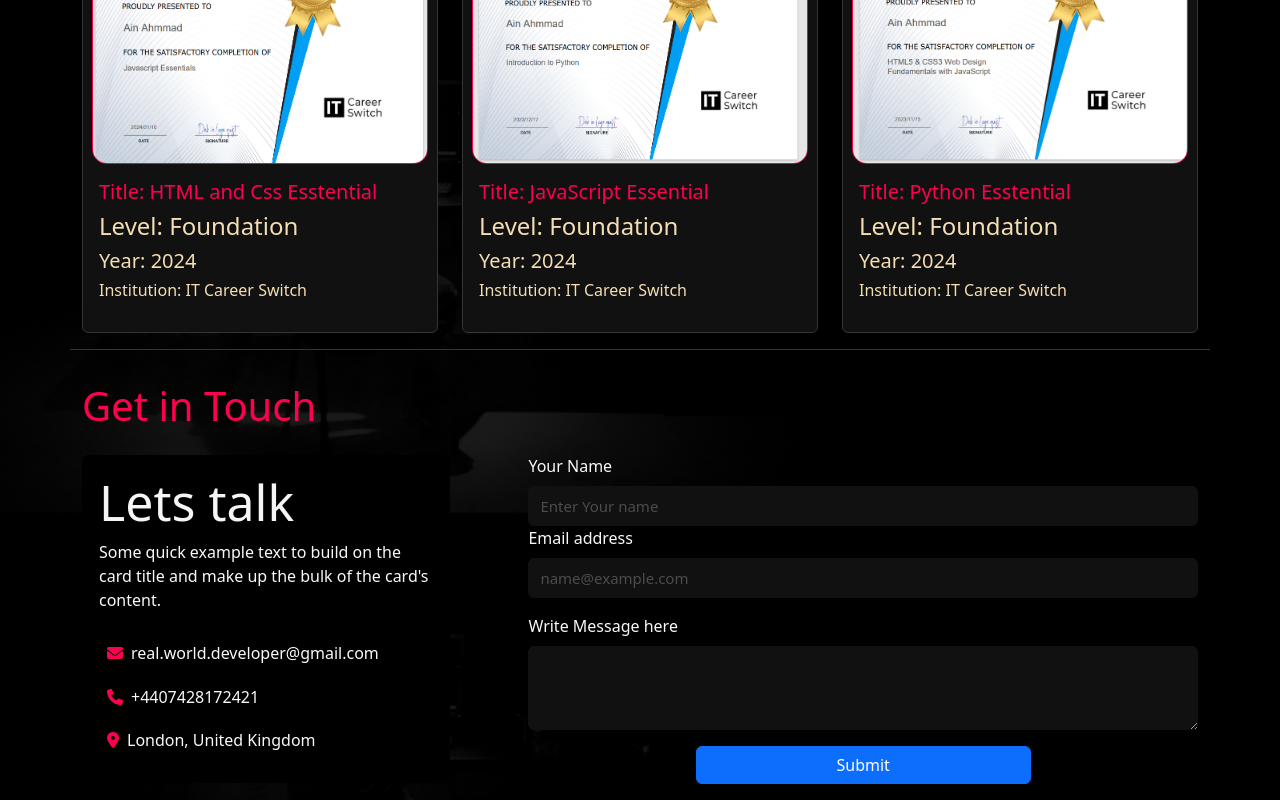
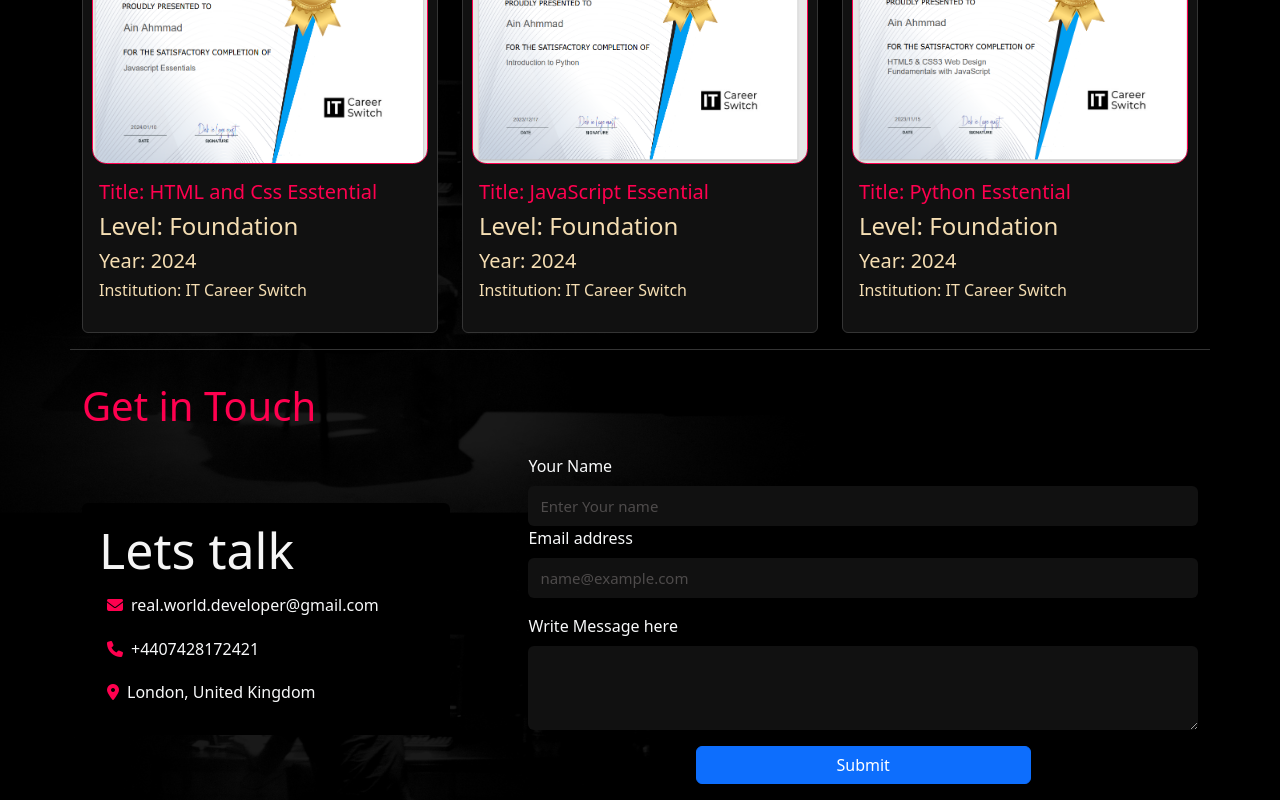
Before and after one commit to RealWorldDeveloper/My-Portfoilo, a React (Vite) app: page / in a window 1280 px wide. Shown: the part 2545-3345 px from the top of the page. Built offline with nearby package versions, Linux system fonts and the light colour scheme.

Commit message:
Update Contact.jsx

```diff
--- a/Components/Cobtact/Contact.jsx
+++ b/Components/Cobtact/Contact.jsx
@@ -34,10 +34,6 @@ function Contact() {
 
             <div class="card-body">
             <h2 className="contact-title">Lets talk</h2>
-            <p class="card-text text-light">
-                Some quick example text to build on the card title and make up
-                the bulk of the card's content.
-              </p>
               <h5 class="card-title fs-6 py-2 text-light"><i class="fa-solid fa-envelope px-2"></i>real.world.developer@gmail.com</h5>
               <h5 class="card-title fs-6 py-2 text-light"><i class="fa-solid fa-phone px-2"></i>+4407428172421</h5>
               <h5 class="card-title fs-6 py-2 text-light"><i class="fa-solid fa-location-dot px-2"></i>London, United Kingdom</h5>
```
